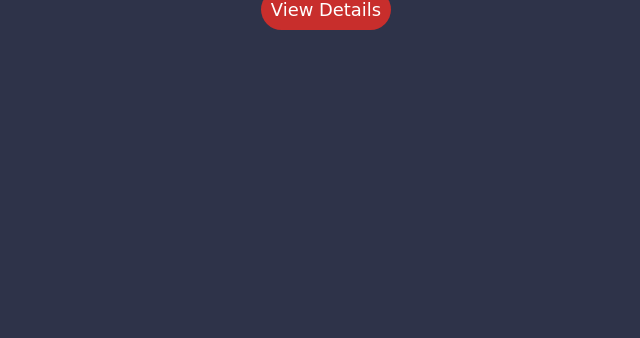
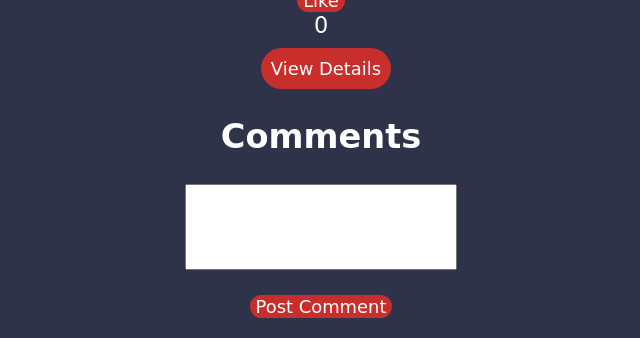
Before and after one commit to zs07/FilmDiarieZv2-Progress, a Django app: page /movie_details/52/ in a window 1280 px wide. Shown: the part 508-846 px from the top of the page, without its empty margins (319-959 px from the left). Before the commit the page ends 538 px from the top, so only its background shows below. Run offline with Django 4.2, Linux system fonts and the light colour scheme; a user stored in the database is signed in; data comes from the database, SQL or seed files in the repository; data that the repository does not hold is empty; some libraries are stand-ins or nearby versions.

Commit message:
comment section and review like button added

```diff
--- a/filmDiarieZ/urls.py
+++ b/filmDiarieZ/urls.py
@@ -1,21 +1,23 @@
 from django.contrib import admin
 from django.urls import path
 from movie_tracker import views
-from movie_tracker.views import watchlist, diary, favorites
+from movie_tracker.views import watchlist, diary, favorites, like_review, movie_details
 from django.conf import settings
 from django.conf.urls.static import static
 
 urlpatterns = [
-    path('admin/', admin.site.urls),
-    path("", views.index, name="index"),
-    path('watchlist/', watchlist, name='watchlist'),
-    path('diary/', diary, name='diary'),
-    path('favorites/', favorites, name='favorites'),
-    path('accounts/signup/', views.signup_view, name='signup'),
-    path('accounts/login/', views.login_view, name='login'),
-    path('logout/', views.logout_view, name='logout'),
-    path('watchlist/delete/<int:movie_id>/', views.delete_movie, name='delete_movie'),
-    path('movie_details/<int:movie_id>/', views.movie_details, name='movie_details'),
-    path('add_to_favorites/<int:movie_id>/', views.add_to_favorites, name='add_to_favorites'),
-
-] + static(settings.MEDIA_URL, document_root=settings.MEDIA_ROOT)
+                  path('admin/', admin.site.urls),
+                  path("", views.index, name="index"),
+                  path('watchlist/', watchlist, name='watchlist'),
+                  path('diary/', diary, name='diary'),
+                  path('favorites/', favorites, name='favorites'),
+                  path('accounts/signup/', views.signup_view, name='signup'),
+                  path('accounts/login/', views.login_view, name='login'),
+                  path('logout/', views.logout_view, name='logout'),
+                  path('profile/', views.profile_view, name='profile'),
+                  path('profile/<str:username>/', views.profile_view, name='profile'), # Added profile path
+                  path('like_review/<int:movie_id>/', like_review, name='like_review'),
+                  path('watchlist/delete/<int:movie_id>/', views.delete_movie, name='delete_movie'),
+                  path('movie_details/<int:movie_id>/', views.movie_details, name='movie_details'),
+                  path('add_to_favorites/<int:movie_id>/', views.add_to_favorites, name='add_to_favorites'),
+              ] + static(settings.MEDIA_URL, document_root=settings.MEDIA_ROOT)
--- a/movie_tracker/forms.py
+++ b/movie_tracker/forms.py
@@ -1,5 +1,11 @@
 from django import forms
 from movie_tracker.models import Movie
+from .models import Comment
+
+class CommentForm(forms.ModelForm):
+    class Meta:
+        model = Comment
+        fields = ['text']
 
 class MovieForm(forms.ModelForm):
     is_favorite = forms.BooleanField(required=False)
--- a/movie_tracker/static/style.css
+++ b/movie_tracker/static/style.css
@@ -157,3 +157,71 @@ main {
   margin-bottom: 10px;
   max-width: 200px;
 }
+
+<!-- Updated CSS -->
+<style>
+  #comment_form {
+    display: flex;
+    flex-direction: column;
+    align-items: center;
+    text-align: center;
+  }
+
+  #comment_text {
+    width: 80%; /* Adjust the width as needed */
+    height: 80px !important; /* Adjust the height as needed */
+    resize: none;
+    margin-bottom: 10px;
+  }
+
+  /* Styling for the post comment button */
+  button.post-comment-button {
+    background-color: #c82e2c;
+    border: none;
+    color: #ffffff;
+    font-size: 0.8em;
+    font-family: cursive;
+    transition: background 0.3s, color 0.3s;
+    margin-top: 10px;
+    cursor: pointer;
+    border-radius: 20px; /* Adjust the border-radius as needed */
+  }
+
+  button.post-comment-button:hover {
+    color: red;
+  }
+
+  button.post-comment-button:focus {
+    outline: none;
+  }
+
+  button.post-comment-button.clicked {
+    color: red;
+  }
+
+  button.like-button {
+    background-color: #c82e2c;
+    border: none;
+    color: #ffffff;
+    font-size: 0.8em;
+    font-family: cursive;
+    transition: background 0.3s, color 0.3s;
+    margin-top: 10px;
+    cursor: pointer;
+    border-radius: 20px; /* Adjust the border-radius as needed */
+  }
+
+  button.like-button:hover {
+    color: red;
+  }
+
+  button.like-button:focus {
+    outline: none;
+  }
+
+  button.like-button.clicked {
+    color: red;
+  }
+
+
+</style>
--- a/movie_tracker/templates/base.html
+++ b/movie_tracker/templates/base.html
@@ -18,6 +18,9 @@
                     <a class="nav-link" href="{% url 'index' %}">Home</a>
                 </li>
                 <li class="nav-item">
+                    <a class="nav-link" href="{% url 'profile' %}">Profile</a>
+                </li>
+                <li class="nav-item">
                     <a class="nav-link" href="{% url 'logout' %}">Log Out</a>
                 </li>
                 <li class="nav-item">
@@ -30,12 +33,10 @@
                 <button class="nav{% if request.path == '/diary/' %} active{% endif %}" id="diary">Diary</button>
             </a>
             <a href="{% url 'watchlist' %}">
-                <button class="nav{% if request.path == '/watchlist/' %} active{% endif %}" id="watchlist">Watchlist
-                </button>
+                <button class="nav{% if request.path == '/watchlist/' %} active{% endif %}" id="watchlist">Watchlist</button>
             </a>
             <a href="{% url 'favorites' %}">
-                <button class="nav{% if request.path == '/favorites/' %} active{% endif %}" id="favorites">Favorites
-                </button>
+                <button class="nav{% if request.path == '/favorites/' %} active{% endif %}" id="favorites">Favorites</button>
             </a>
         </div>
         <main>
@@ -47,18 +48,13 @@
                 <li>"Favorites" to revisit old favorites.</li>
                 <p>Enjoy the cinematic journey at your fingertips.</p>
                 <p>Let's dive in and explore the world of movies together!</p>
-
             {% endblock %}
         </main>
     </div>
 
-<link href="https://cdn.jsdelivr.net/npm/select2@4.1.0-rc.0/dist/css/select2.min.css" rel="stylesheet" />
+    <link href="https://cdn.jsdelivr.net/npm/select2@4.1.0-rc.0/dist/css/select2.min.css" rel="stylesheet" />
     <script src="https://code.jquery.com/jquery-3.7.1.min.js" integrity="sha256-/JqT3SQfawRcv/BIHPThkBvs0OEvtFFmqPF/lYI/Cxo=" crossorigin="anonymous"></script>
     <script src="https://cdn.jsdelivr.net/npm/select2@4.1.0-rc.0/dist/js/select2.min.js"></script>
     <script src="{% static 'script.js' %}"></script>
-
-
 </body>
-
-
 </html>
--- a/movie_tracker/templates/movie_details.html
+++ b/movie_tracker/templates/movie_details.html
@@ -13,7 +13,97 @@
       <p><strong>Review:</strong> {{ movie.review }}</p>
     </div>
   </div>
+
+  <!-- Like button and count -->
+  <button id="likeButton" data-movie-id="{{ movie.id }}" class="like-button">Like</button>
+  <span id="likeCount">{{ movie.review_likes }}</span>
+
   <a class="nav-link" href="{{ movie.details }}">View Details</a>
+
+  <!-- Updated HTML -->
+  <div class="comments-section" id="comment_form">
+    <h2>Comments</h2>
+    <ul>
+  {% for comment in comments %}
+    <li>
+      <a href="{% url 'profile' username=comment.user.username %}">{{ comment.user.username }}</a> -
+      {{ comment.text }} - {{ comment.created_at }}
+    </li>
+  {% endfor %}
+</ul>
+    <form method="post" action="{% url 'movie_details' movie.id %}">
+      {% csrf_token %}
+      <textarea id="comment_text" name="text"></textarea>
+      <button type="submit" class="post-comment-button">Post Comment</button>
+    </form>
+  </div>
 </div>
 
+<script>
+  document.getElementById('likeButton').addEventListener('click', function () {
+    var likeButton = document.getElementById('likeButton');
+    likeButton.classList.toggle('clicked');
+
+    var movieId = likeButton.getAttribute('data-movie-id');
+
+    // Use fetch API to send a POST request to the like_review view
+    fetch(`/like_review/${movieId}/`, {
+      method: 'POST',
+      headers: {
+        'Content-Type': 'application/json',
+        'X-CSRFToken': getCookie('csrftoken'),  // Include CSRF token
+      },
+    })
+    .then(response => response.json())
+    .then(data => {
+      // Update the like count on the page
+      var likeCountElement = document.getElementById('likeCount');
+      likeCountElement.textContent = data.review_likes;
+    });
+  });
+
+  // Function to get CSRF token from cookies
+  function getCookie(name) {
+    var cookieValue = null;
+    if (document.cookie && document.cookie !== '') {
+      var cookies = document.cookie.split(';');
+      for (var i = 0; i < cookies.length; i++) {
+        var cookie = cookies[i].trim();
+        if (cookie.substring(0, name.length + 1) === (name + '=')) {
+          cookieValue = decodeURIComponent(cookie.substring(name.length + 1));
+          break;
+        }
+      }
+    }
+    return cookieValue;
+  }
+</script>
+
+<!-- Updated CSS -->
+<style>
+  /* Styling for the "Like" button */
+  button.like-button {
+    background-color: #c82e2c;
+    border: none;
+    color: #ffffff;
+    font-size: 0.8em;
+    font-family: cursive;
+    transition: background 0.3s, color 0.3s;
+    margin-top: 10px;
+    cursor: pointer;
+  }
+
+  button.like-button:hover {
+    background-color: #8c1f1c;
+  }
+
+  button.like-button:focus {
+    outline: none;
+  }
+
+  button.like-button.clicked {
+    background-color: #8c1f1c;
+  }
+</style>
+
 {% endblock %}
--- a/movie_tracker/views.py
+++ b/movie_tracker/views.py
@@ -2,20 +2,44 @@ from django.contrib.auth.models import User
 from django.contrib.auth import login, authenticate,logout
 from django.shortcuts import render, redirect, get_object_or_404
 from django.contrib.auth.decorators import login_required
-from .forms import MovieForm
+from .forms import MovieForm, CommentForm
 from django.db import IntegrityError
-from .models import Movie, FavoriteMovie
+from .models import Movie, FavoriteMovie, Comment
+from django.http import JsonResponse
 
+@login_required
+def like_review(request, movie_id):
+    movie = get_object_or_404(Movie, id=movie_id)
+
+    # Assuming you have a user (ensure the user is logged in before reaching this view)
+    user = request.user
+
+    # Check if the user has already liked the movie review
+    favorite_movie = FavoriteMovie.objects.filter(user=user, movie=movie).first()
+
+    if favorite_movie:
+        # User has already liked, so remove their like
+        favorite_movie.delete()
+        movie.review_likes -= 1
+        liked = False
+    else:
+        # User has not liked, so add their like
+        FavoriteMovie.objects.create(user=user, movie=movie)
+        movie.review_likes += 1
+        liked = True
+
+    movie.save()
+
+    return JsonResponse({'review_likes': movie.review_likes, 'liked': liked})
 
 
 def signup_view(request):
     if request.method == "POST":
-        full_name = request.POST["full_name"].split(" ")
+        username = request.POST["username"]
         email = request.POST["email"]
         password = request.POST["password"]
         try:
-            user = User.objects.create_user(username=email, email=email, password=password,
-                                            first_name=full_name[0], last_name=full_name[-1])
+            user = User.objects.create_user(username=username, email=email, password=password)
             user.save()
         except IntegrityError:
             return render(request, "signup.html", {
@@ -29,9 +53,9 @@ def signup_view(request):
 
 def login_view(request):
     if request.method == "POST":
-        email = request.POST["email"]
+        username = request.POST["username"]
         password = request.POST["password"]
-        user = authenticate(request, username=email, password=password)
+        user = authenticate(request, username=username, password=password)
         if user is not None:
             login(request, user)
             return redirect("index")
@@ -124,7 +148,25 @@ def favorites(request):
 @login_required
 def movie_details(request, movie_id):
     movie = get_object_or_404(Movie, id=movie_id)
-    return render(request, 'movie_details.html', {'movie': movie})
+    comments = Comment.objects.filter(movie=movie).order_by('-created_at')
+
+    if request.method == 'POST':
+        comment_form = CommentForm(request.POST)
+        if comment_form.is_valid():
+            comment = comment_form.save(commit=False)
+            comment.user = request.user
+            comment.movie = movie
+            comment.save()
+
+            # Debugging: Print the username
+            print("Comment user:", request.user.username)
+
+            # Redirect to the same movie details page after posting a comment
+            return redirect('movie_details', movie_id=movie_id)
+    else:
+        comment_form = CommentForm()
+
+    return render(request, 'movie_details.html', {'movie': movie, 'comments': comments, 'comment_form': comment_form})
 
 @login_required
 def add_to_favorites(request, movie_id):
@@ -142,3 +184,10 @@ def add_to_favorites(request, movie_id):
 
 
     return redirect('favorites')
+
+@login_required  # This decorator ensures that the user is logged in to access the profile page
+def profile_view(request, username=None):
+    # Your logic for the profile view goes here
+    # You can fetch user-related data or perform any other actions
+
+    return render(request, 'profile.html', {'username': username})
```
Also changed, not shown: movie_tracker/models.py (+28 -15 lines), movie_tracker/templates/login.html (+4 -5 lines), movie_tracker/templates/signup.html (+7 -2 lines), 2 other files.
